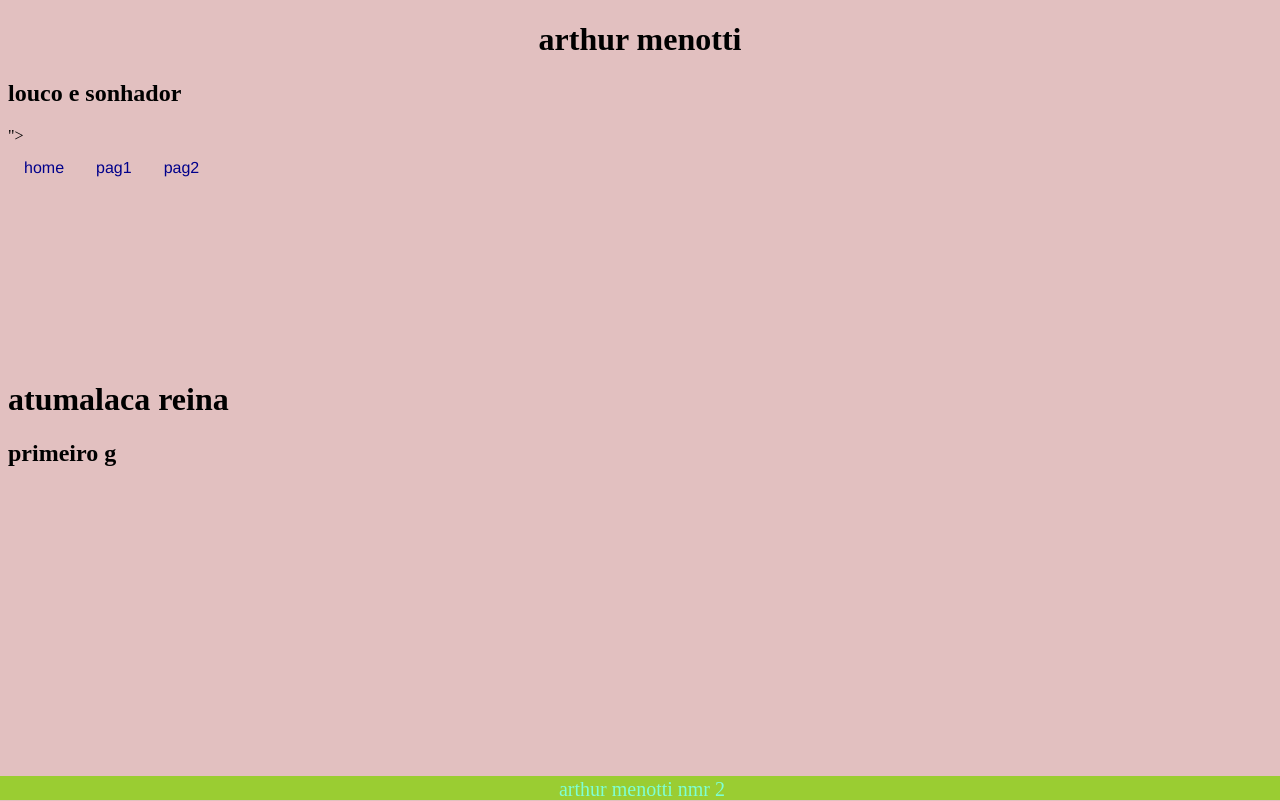
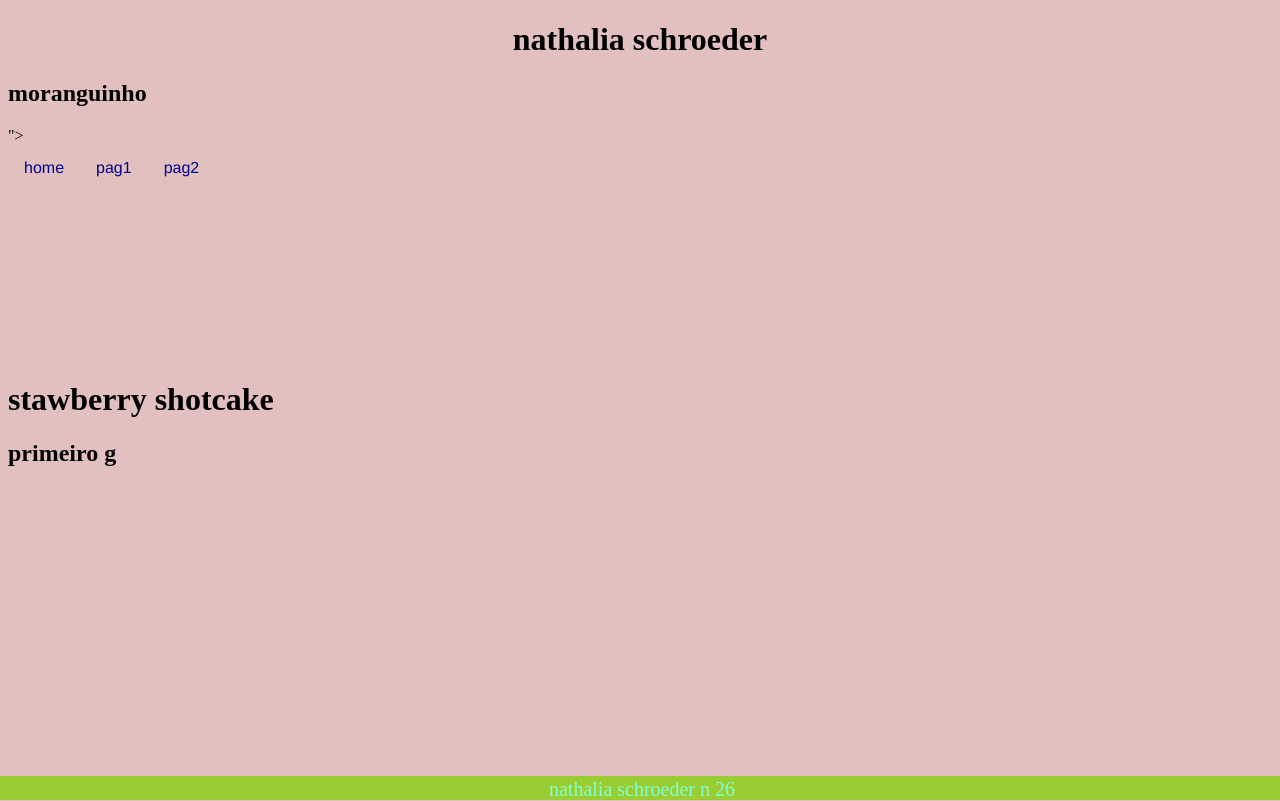
Before and after one commit to sl1pkn4t/primeirog_2t, a plain HTML site: page index.html in a window 1280 px wide. Drawn offline with Linux system fonts and the light colour scheme.

Commit message:
aula 24/8

```diff
--- a/index.html
+++ b/index.html
@@ -6,8 +6,8 @@
     <link rel="stylesheet" href="estilo.css">
   </head>
   <body>
-    <h1>arthur menotti</h1>
-    <h2>louco e sonhador</h2>
+    <h1>nathalia schroeder</h1>
+    <h2>moranguinho</h2>
 
       "><nav>
           <ul>
@@ -17,12 +17,12 @@
           </ul>
       </nav>
 <div class="conteudo">
-  <h1>atumalaca reina</h1>
+  <h1>stawberry shotcake</h1>
 
   <h2>primeiro g</h2>
 </div>
 <div class="rodape">
-  arthur menotti nmr 2
+  nathalia schroeder n 26
 
 </div>
   </body>
```
Also changed, not shown: pagina02.html (+1 -1 lines), nathalia linda.jpg (added).
